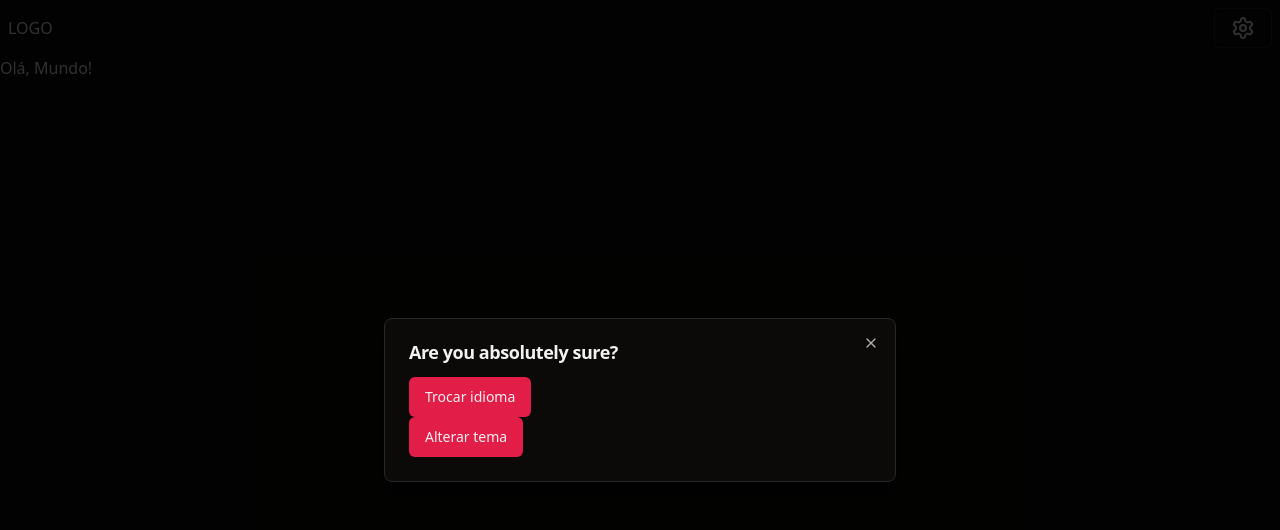
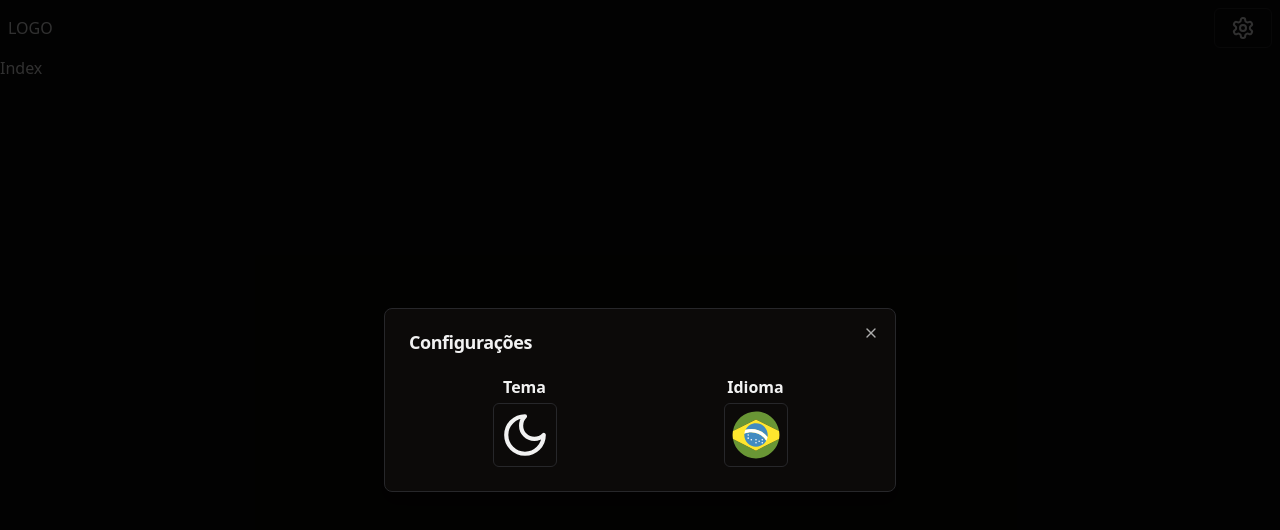
Before and after one commit to bretzke/my-website, a Next.js app: page / in a window 1280 px wide. Both pictures are taken after a click on the button 1243 px from the left and 28 px from the top of the page. Shown: the top 530 px of the page. Built offline with nearby package versions, Linux system fonts and the light colour scheme; no server answers.

Commit message:
Finished base header

```diff
--- a/src/app/page.tsx
+++ b/src/app/page.tsx
@@ -1,7 +1,3 @@
-import { useTranslations } from "next-intl";
-
 export default function Home() {
-  const t = useTranslations("index");
-
-  return <h1>{t("test")}</h1>;
+  return <div>Index</div>;
 }
--- a/src/components/Header.tsx
+++ b/src/components/Header.tsx
@@ -11,8 +11,11 @@ import {
 } from "./ui/dialog";
 import { Button } from "./ui/button";
 import { Settings } from "lucide-react";
+import { useTranslations } from "next-intl";
 
 export default function Header() {
+  const translate = useTranslations("settingsModal");
+
   return (
     <header className="flex justify-between items-center sticky top-0 z-10 p-2 backdrop-filter backdrop-blur">
       <Link href="/">LOGO</Link>
@@ -25,11 +28,11 @@ export default function Header() {
         </DialogTrigger>
         <DialogContent>
           <DialogHeader>
-            <DialogTitle>Are you absolutely sure?</DialogTitle>
+            <DialogTitle>{translate("title")}</DialogTitle>
           </DialogHeader>
-          <div>
+          <div className="flex justify-around mt-2">
+            <ThemeSwitcher />
             <LocaleSwitcher />
-            <ThemeSwitcher />
           </div>
         </DialogContent>
       </Dialog>
--- a/src/components/LocaleSwitcher.tsx
+++ b/src/components/LocaleSwitcher.tsx
@@ -3,10 +3,11 @@ import { useLocale, useTranslations } from "next-intl";
 import { Button } from "./ui/button";
 import { startTransition } from "react";
 import { setUserLocale } from "@/services/locale";
+import Image from "next/image";
 
 export default function LocaleSwitcher() {
-  const t = useTranslations("LocaleSwitcher");
   const locale = useLocale();
+  const translate = useTranslations("settingsModal");
 
   function handleOnClick() {
     const newLocale = locale === "en" ? "pt" : "en";
@@ -16,9 +17,19 @@ export default function LocaleSwitcher() {
   }
 
   return (
-    <div className="relative">
-      <Button variant="default" onClick={handleOnClick}>
-        {t("btnChange")}
+    <div className="relative flex flex-col gap-1 items-center">
+      <h4 className="font-semibold">{translate("language")}</h4>
+      <Button
+        variant="outline"
+        onClick={handleOnClick}
+        className="p-0 h-16 w-16"
+      >
+        <Image
+          src={locale === "pt" ? "/brazil-flag.svg" : "/usa-flag.svg"}
+          alt=""
+          width={50}
+          height={50}
+        />
       </Button>
     </div>
   );
--- a/src/components/ThemeSwitcher.tsx
+++ b/src/components/ThemeSwitcher.tsx
@@ -4,8 +4,11 @@ import * as React from "react";
 import { useTheme } from "next-themes";
 
 import { Button } from "@/components/ui/button";
+import { Moon, Sun } from "lucide-react";
+import { useTranslations } from "next-intl";
 
 export function ThemeSwitcher() {
+  const translate = useTranslations("settingsModal");
   const { setTheme, resolvedTheme } = useTheme();
 
   function handleOnClick() {
@@ -13,5 +16,17 @@ export function ThemeSwitcher() {
     setTheme(newTheme);
   }
 
-  return <Button onClick={handleOnClick}>Alterar tema</Button>;
+  return (
+    <div className="relative flex flex-col gap-1 items-center">
+      <h4 className="font-semibold">{translate("theme")}</h4>
+
+      <Button
+        onClick={handleOnClick}
+        variant="outline"
+        className="p-0 h-16 w-16"
+      >
+        {resolvedTheme === "dark" ? <Moon size={50} /> : <Sun size={50} />}
+      </Button>
+    </div>
+  );
 }
--- a/src/messages/en.json
+++ b/src/messages/en.json
@@ -1,10 +1,7 @@
 {
-    "index": {
-        "test": "Hello World!"
-    },
-    "LocaleSwitcher": {
-        "btnChange": "Change language",
-        "en": "English",
-        "pt": "Portuguese"
+    "settingsModal": {
+        "title": "Settings",
+        "theme": "Theme",
+        "language": "Language"
     }
 }
--- a/src/messages/pt.json
+++ b/src/messages/pt.json
@@ -1,10 +1,7 @@
 {
-    "index": {
-        "test": "Olá, Mundo!"
-    },
-    "LocaleSwitcher": {
-        "btnChange": "Trocar idioma",
-        "en": "Inglês",
-        "pt": "Português"
+    "settingsModal": {
+        "title": "Configurações",
+        "theme": "Tema",
+        "language": "Idioma"
     }
 }
```
Also changed, not shown: public/brazil-flag.svg (added), public/usa-flag.svg (added).
